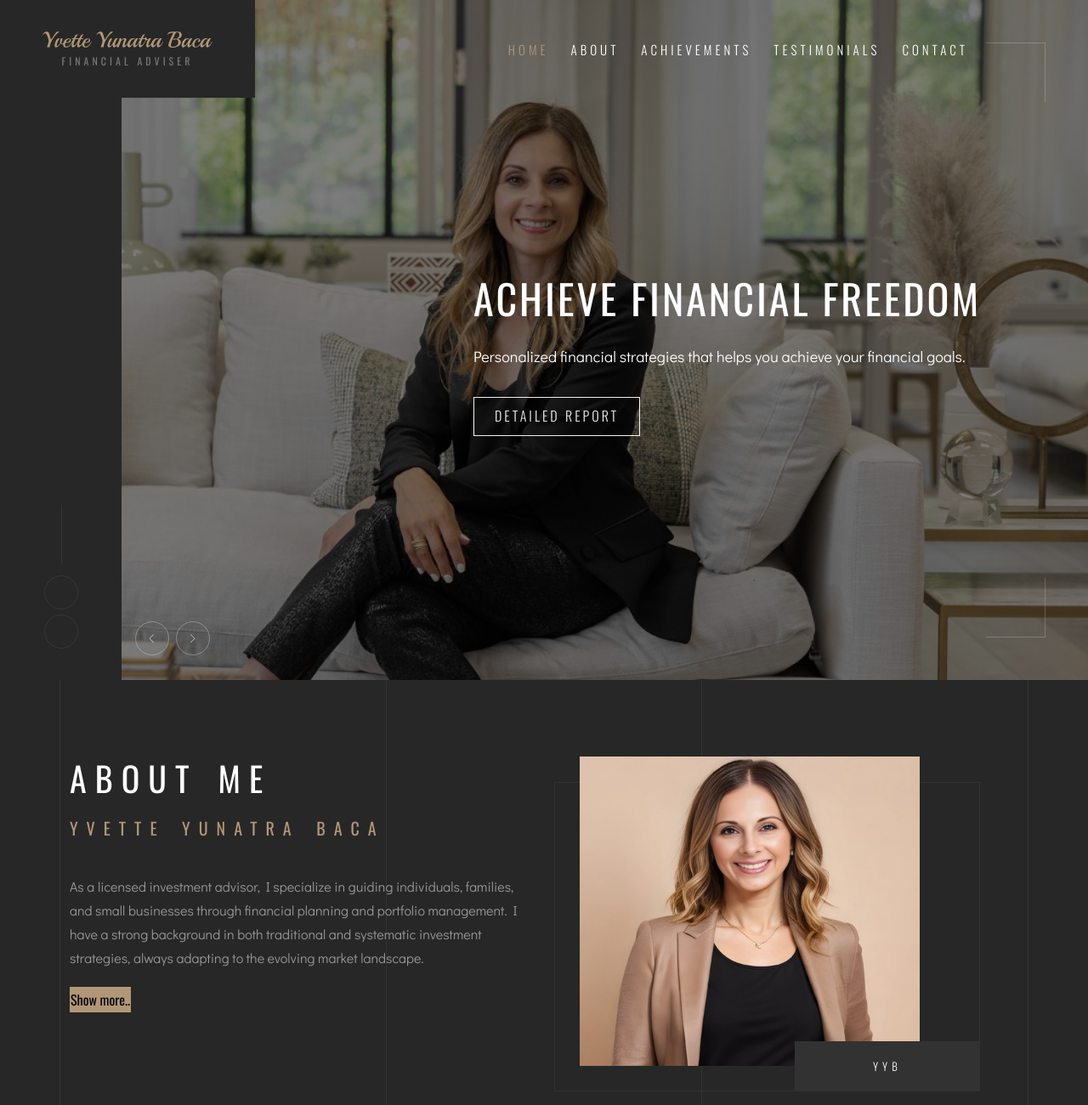
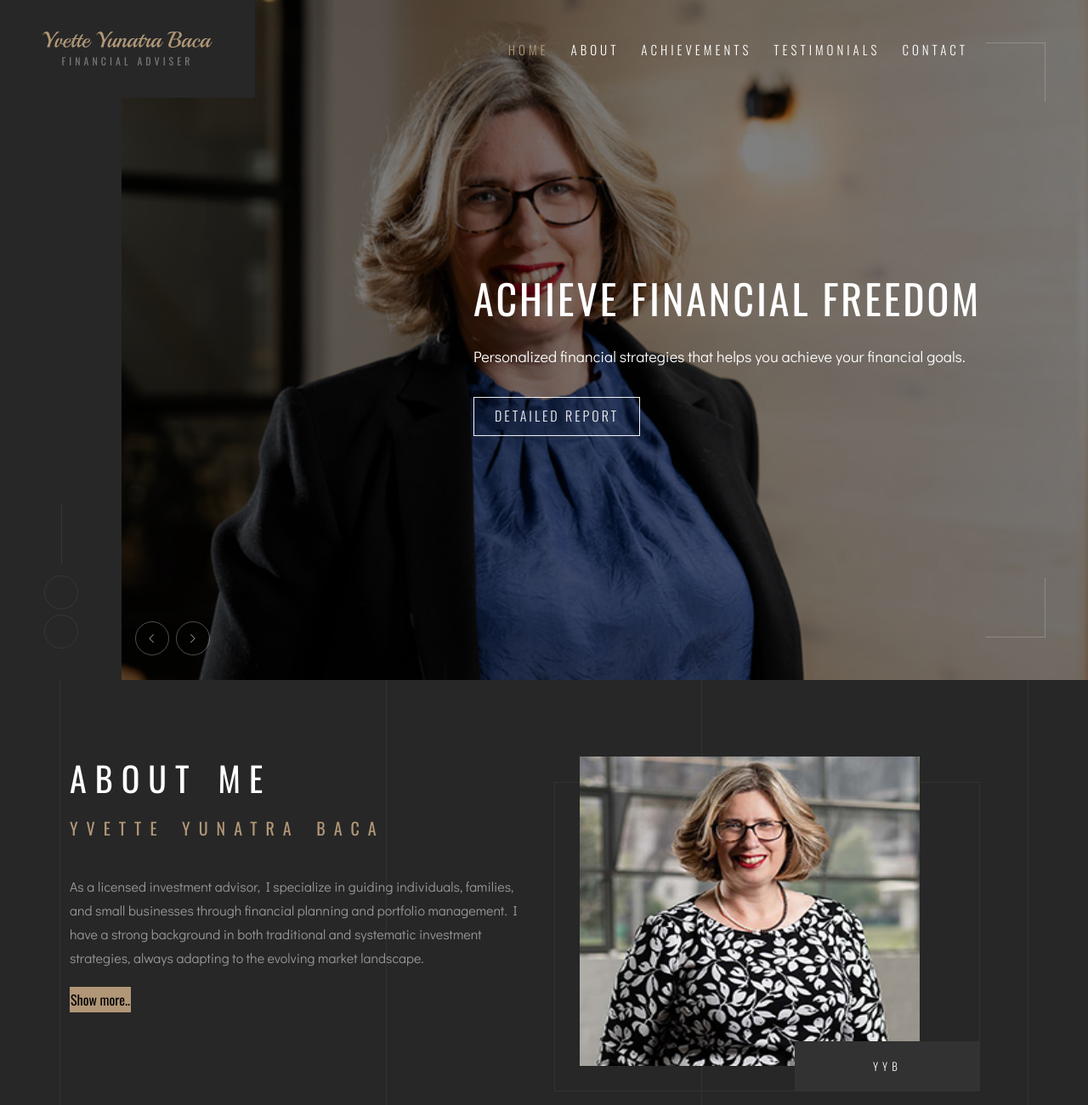
Before and after one commit to omann2/omann1, a plain HTML site: page yvetteBaca.Y/index.html in a window 1280 px wide. Shown: the top 1300 px of the page at 85% size. Drawn offline with nearby package versions, Linux system fonts and the light colour scheme; no server answers; some icons are missing.

Commit message:
added profile images

```diff
--- a/yvetteBaca.Y/index.html
+++ b/yvetteBaca.Y/index.html
@@ -130,8 +130,8 @@
         <div
           class="text-start item bg-img"
           data-overlay-dark="5"
-          data-background="img/slider/hero1.jpg"
-           style="background-position: top; background-size: cover; background-attachment: fixed;"
+          data-background="img/slider/hero6.jpg"
+           style="background-position: right; background-size: cover; background-attachment: fixed;"
         >
           <div class="v-middle caption mt-30">
             <div class="container">
@@ -157,8 +157,8 @@
         <div
           class="text-start item bg-img bg-fixed"
           data-overlay-dark="5"
-          data-background="img/slider/hero1.jpg"
-           style="background-position: top; background-size: cover;"
+          data-background="img/slider/hero6.jpg"
+           style="background-position: right; background-size: cover;"
         >
           <div class="v-middle caption mt-30">
             <div class="container">
@@ -267,7 +267,7 @@
               <div class="about-img">
                 <div class="img">
                   <img
-                    src="img/aboutMe1.jpg"
+                    src="img/aboutMe2.jpg"
                     class="img-fluid about1-img"
                     alt=""
                   />
```
Also changed, not shown: yvetteBaca.Y/img/aboutMe2.jpg (added), yvetteBaca.Y/img/slider/hero6.jpg (added), 1 other file.
